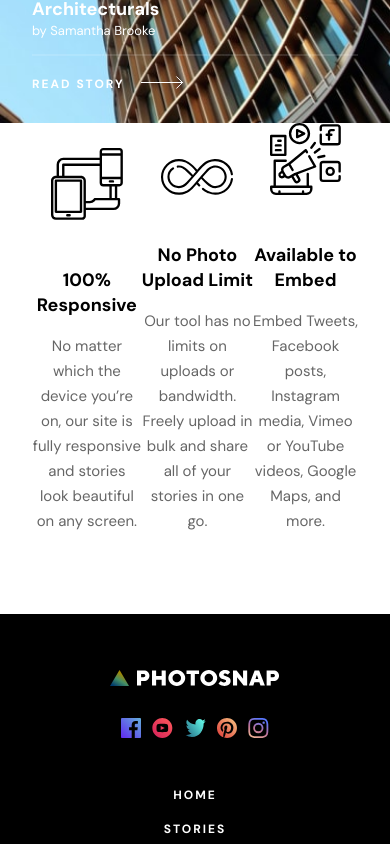
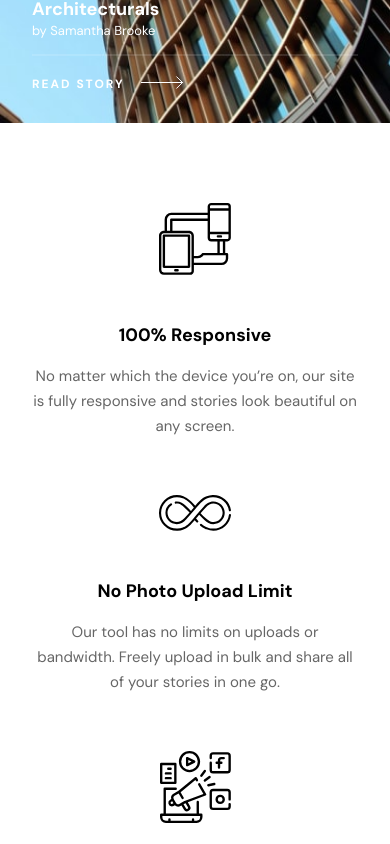
Before and after one commit to alexJSanchez/PhotoSnap, a React (Create React App) app in the folder photosnap/: page / in a window 390 px wide. Shown: the part 3600-4444 px from the top of the page. Built offline with nearby package versions, Linux system fonts and the light colour scheme; the HTML template or start-up script is replaced by a standard one.

Commit message:
add responsive

```diff
--- a/photosnap/src/pages/Home.js
+++ b/photosnap/src/pages/Home.js
@@ -43,13 +43,13 @@ export default function Home() {
 							/>
 							<img
 								id="main-card-top-image "
-								className="w-full mobile:hidden tablet:block desktop:hidden "
+								className="w-full mobile:hidden tablet:block desktop:hidden"
 								src={create_and_share_mid}
 								alt="man on mountain"
 							/>
 							<img
 								id="main-card-top-image hidden desktop:block "
-								className="w-full mobile:hidden tablet:block h-full"
+								className="w-full mobile:hidden desktop:block"
 								src={create_and_share_desk}
 								alt="man on mountain"
 							/>
@@ -221,8 +221,8 @@ export default function Home() {
 							</div>
 						</div>
 					</div>
-					<div className="pb-[5rem] px-[2rem] tablet:pt-[50px] desktop:py-[120px] tablet:px-[150px] flex items-end">
-						<div className="flex flex-col justify-center items-center">
+					<div className="pb-[5rem] px-[2rem] tablet:pt-[50px] pt-[80px] desktop:py-[120px] tablet:px-[150px] desktop:flex desktop:items-end">
+						<div className="flex flex-col justify-center items-center ">
 							<img src={responsive}></img>
 							<h3 className="text-black text-center text-[18px] font-bold leading-[25px] pt-[3rem] pb-4">
 								100% Responsive
@@ -232,7 +232,7 @@ export default function Home() {
 								responsive and stories look beautiful on any screen.
 							</p>
 						</div>
-						<div className="flex flex-col justify-center items-center">
+						<div className="flex flex-col justify-center items-center pt-[56px] desktop:pt-0">
 							<img src={infinite}></img>
 							<h3 className="text-black text-center text-[18px] font-bold leading-[25px] pt-[3rem] desktop:pt-[66px] pb-4">
 								No Photo Upload Limit
@@ -242,7 +242,7 @@ export default function Home() {
 								bulk and share all of your stories in one go.
 							</p>
 						</div>
-						<div className="flex flex-col justify-center items-center">
+						<div className="flex flex-col justify-center items-center pt-[56px] desktop:pt-0">
 							<img src={bullhorn}></img>
 							<h3 className="text-black text-center text-[18px] font-bold leading-[25px] pt-[3rem] pb-4">
 								Available to Embed
```
